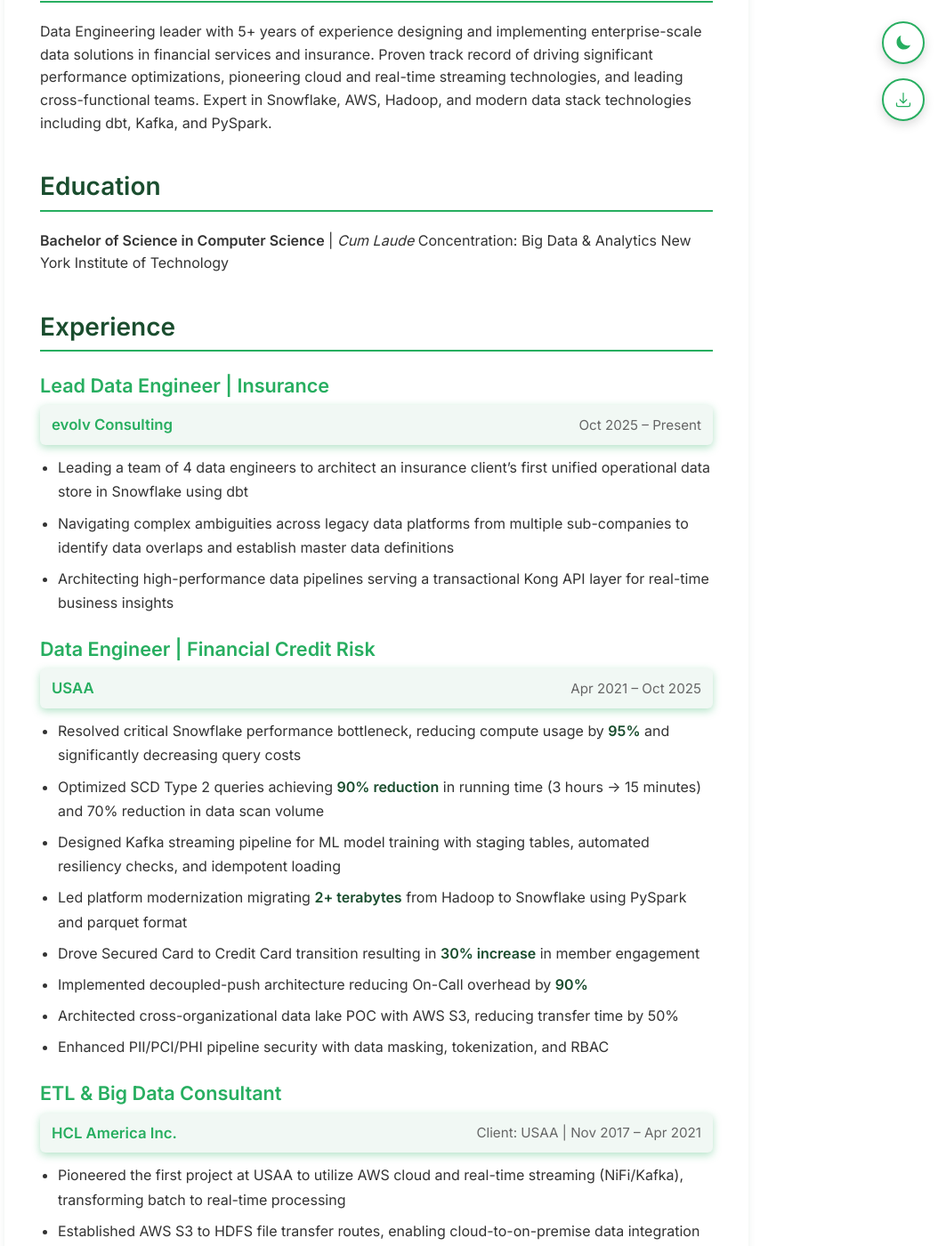
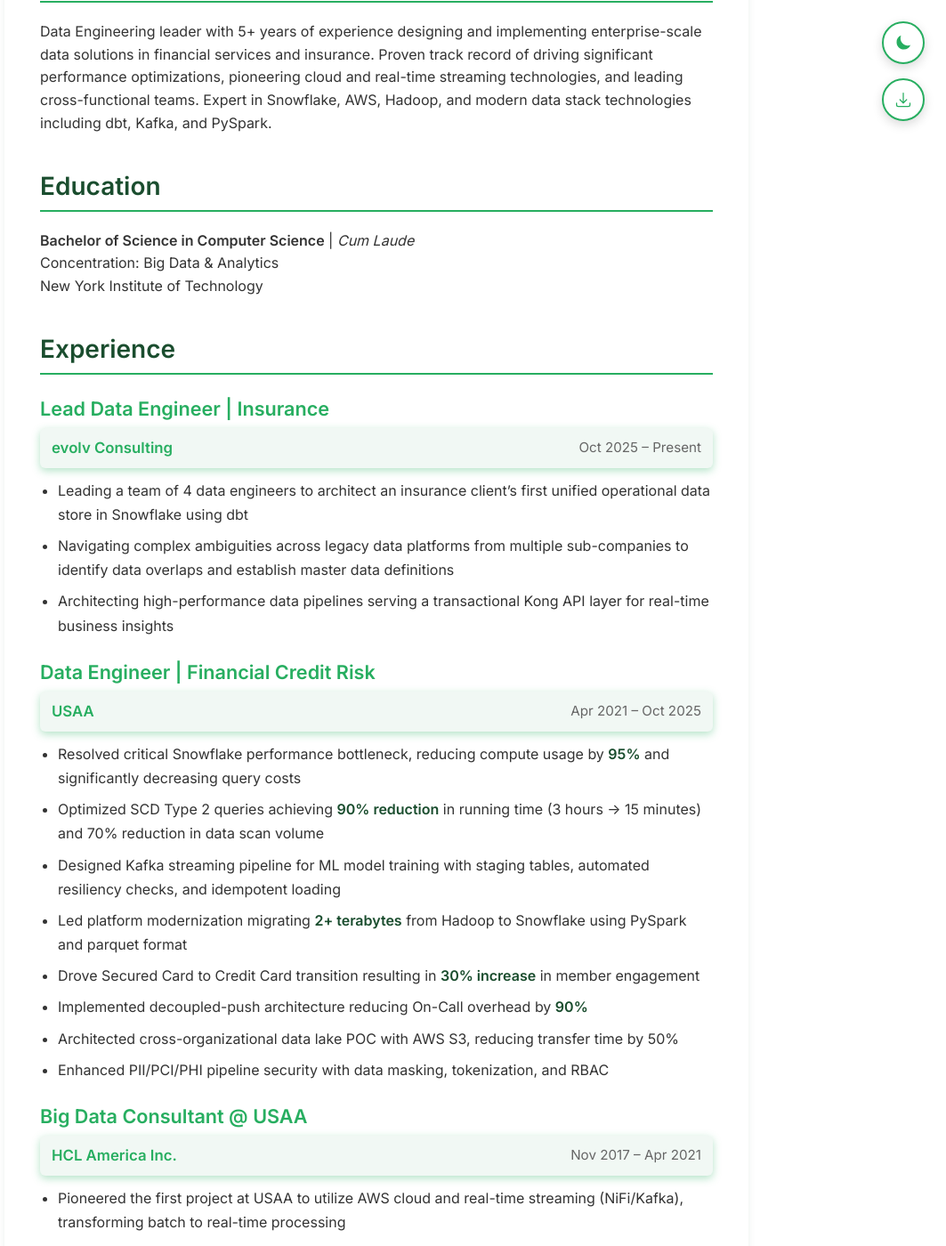
Before and after one commit to vsbatth6/vsbatth6.github.io, a Jekyll site: the page built from index.md, in a window 1280 px wide and 1400 px high, scrolled down 401 px. Shown: the whole window at 89% size, without its empty margins (217-1280 px from the left). Built offline with Jekyll 4.4.1, drawn with Linux system fonts in a browser that asks for light colours.

Commit message:
Update index.md

```diff
--- a/index.md
+++ b/index.md
@@ -75,9 +75,9 @@ New York Institute of Technology
 
 <div class="card" markdown="1">
 
-### ETL & Big Data Consultant
+### Big Data Consultant @ USAA
 
-<p class="job-header"><span><strong>HCL America Inc.</strong></span><span>Client: USAA | Nov 2017 – Apr 2021</span></p>
+<p class="job-header"><span><strong>HCL America Inc.</strong></span><span>Nov 2017 – Apr 2021</span></p>
 
 - Pioneered the first project at USAA to utilize AWS cloud and real-time streaming (NiFi/Kafka), transforming batch to real-time processing
 - Established AWS S3 to HDFS file transfer routes, enabling cloud-to-on-premise data integration
```
